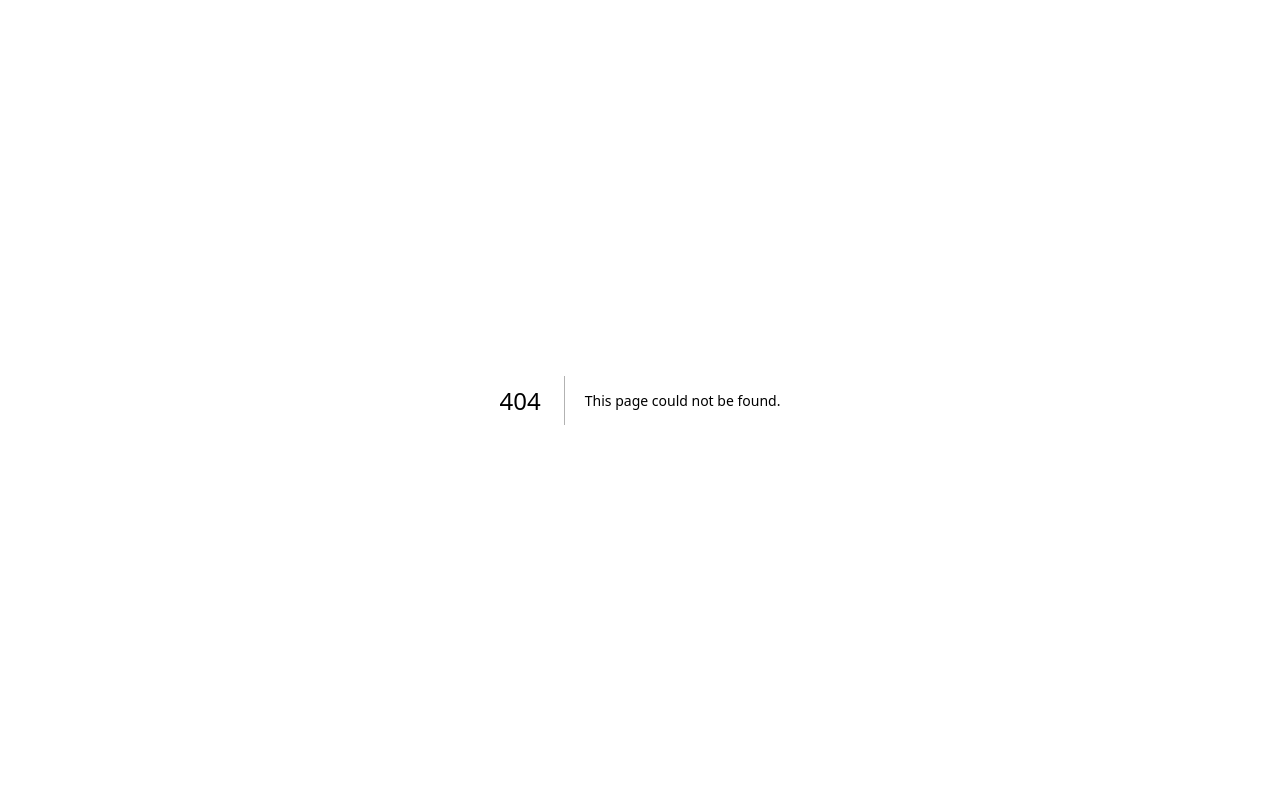
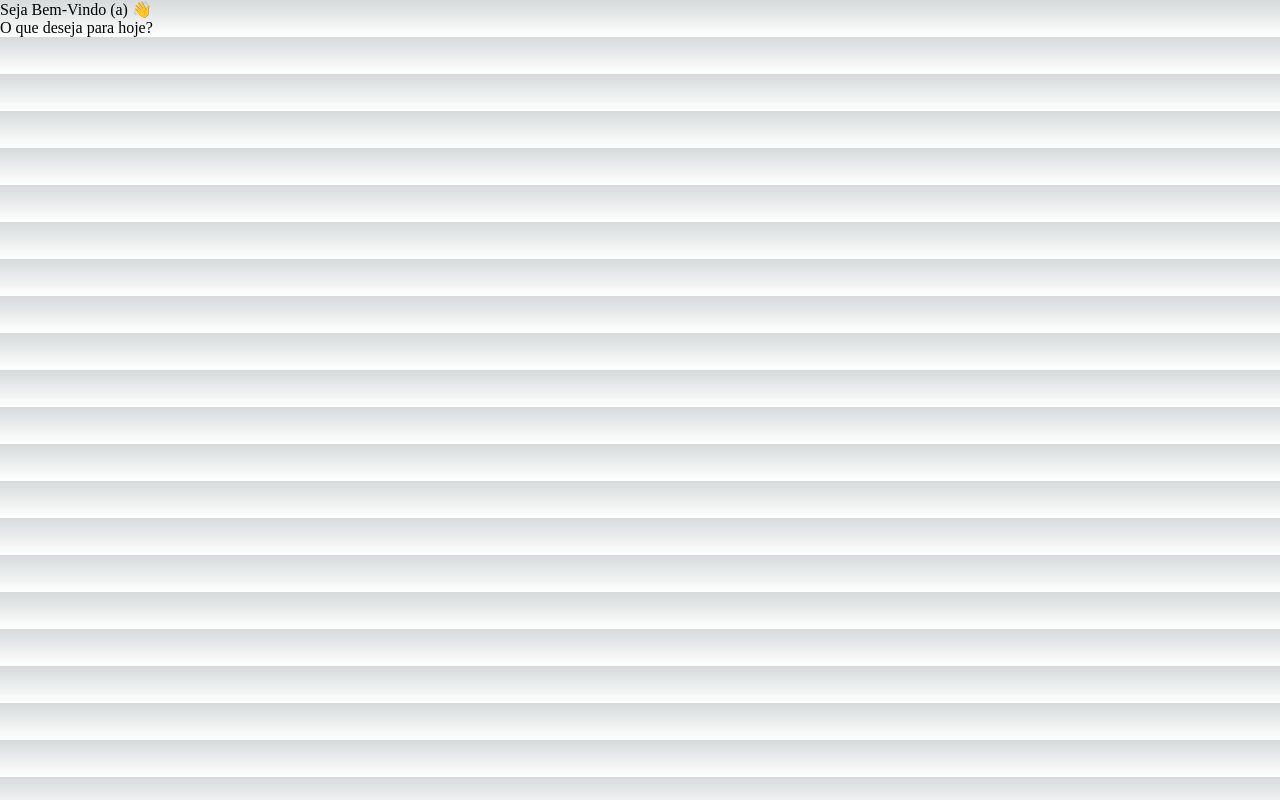
Before and after one commit to NicolasVilmes/Good_Delivery, a Next.js app: page /1 in a window 1280 px wide. Before the commit this address had no page. Built offline with nearby package versions, Linux system fonts and the light colour scheme.

Commit message:
first commit

```diff
--- /dev/null
+++ b/pages/[tenent]/index.tsx
@@ -0,0 +1,26 @@
+import styles from "../../styles/Home.module.css";
+
+const Home = () => {
+  return (
+    <div className={styles.conteiner}>
+      <header className={styles.header}>
+        <div className={styles.headerTop}>
+          <div className={styles.TLeft}>
+            <div className={styles.Htitle}> Seja Bem-Vindo (a) 👋</div>
+            <div className={styles.Hsub}> O que deseja para hoje?</div>
+          </div>
+          <div className={styles.TRight}>
+            <div className={styles.menuButtom}>
+              <div className={styles.Mline}></div>
+              <div className={styles.Mline}></div>
+              <div className={styles.Mline}></div>
+            </div>
+          </div>
+        </div>
+        <div className={styles.headerBottom}></div>
+      </header>
+    </div>
+  );
+};
+
+export default Home;
```
